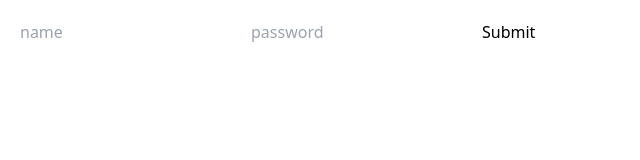
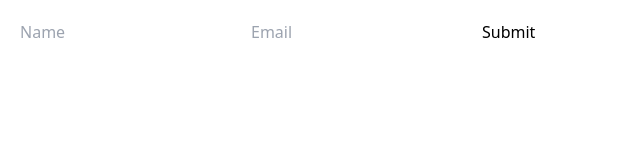
Before and after one commit to YashRajput09/React-unlimited, a React (Vite) app: page / in a window 1280 px wide. Shown: the top 160 px of the page, without its empty margins (0-640 px from the left). Built offline with nearby package versions, Linux system fonts and the light colour scheme.

Commit message:
Form handling usring controled components

```diff
--- a/src/App.jsx
+++ b/src/App.jsx
@@ -11,6 +11,7 @@ import PropsCard from "./components/props/PropsCard";
 import UserData from "./components/parentComponent/UserData";
 import MusicWeb from "./components/parentComponent/MusicWeb";
 import FHUseRef from "./components/FormHandling/FHUseRef";
+import FHControledComponents from "./components/FormHandling/FHControledComponents";
 
 function App(){
   return (
@@ -27,7 +28,8 @@ function App(){
         < Props text="Download"/> */}
         {/* < UserData /> */}
         {/* < MusicWeb /> */}
-        < FHUseRef />
+        {/* < FHUseRef /> */}
+        < FHControledComponents />
 
     </>
   )
--- /dev/null
+++ b/src/components/FormHandling/FHControledComponents.jsx
@@ -0,0 +1,21 @@
+import React, { useState } from 'react';
+
+function FHControledComponents(){
+    const [val, setVal] = useState({name: "", email: ""})
+
+    const handleSubmit = (event)=> {
+        event.preventDefault();
+        console.log(val);
+    }
+        return(
+        <div className='m-5'>
+            <form action="" onSubmit={handleSubmit}>
+            <input onChange={(e)=> setVal({...val, name: e.target.value})} type="text" placeholder="Name"/>
+            <input onChange={(e)=> setVal({...val, email: e.target.value})} type="email" placeholder="Email"/>
+            <input type="submit" />
+            </form>
+        </div>
+    )
+}
+
+export default FHControledComponents;
```
